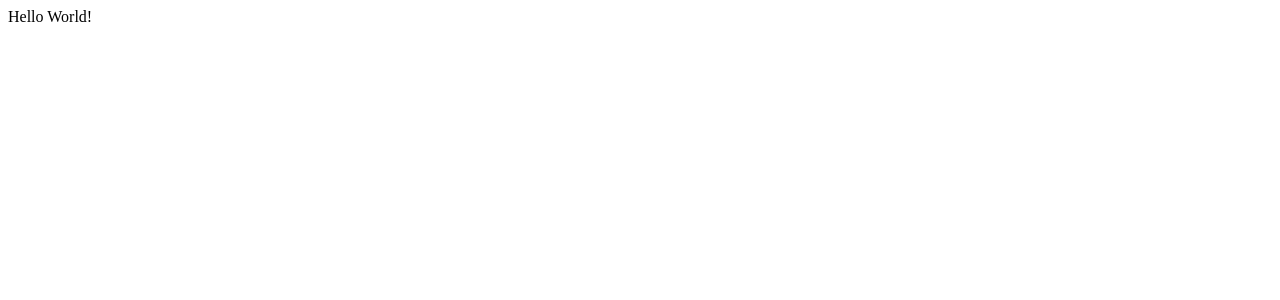
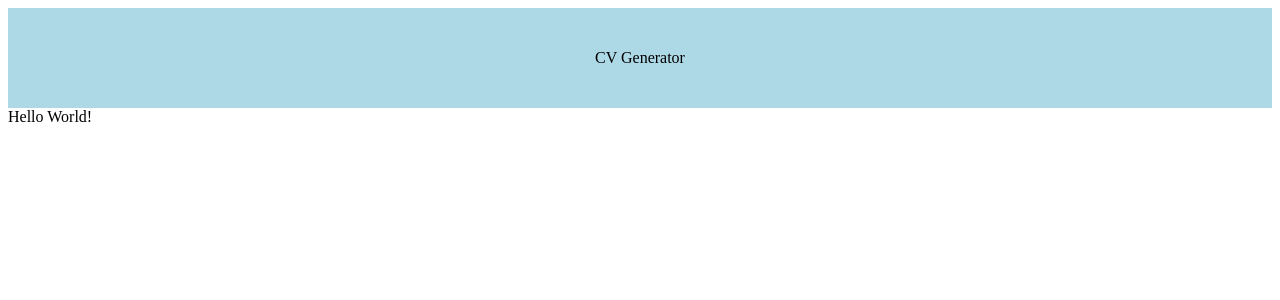
Before and after one commit to michaperki/cv-project, a React (Create React App) app in the folder cv-project/: page / in a window 1280 px wide. Shown: the top 300 px of the page. Built offline with nearby package versions, Linux system fonts and the light colour scheme.

Commit message:
add header and link to App

```diff
--- a/cv-project/src/App.js
+++ b/cv-project/src/App.js
@@ -1,7 +1,12 @@
-import Main from './components/Main'
+import Header from "./components/Header";
+import Main from "./components/Main";
 
 function App() {
-  return <Main />;
+  return (
+    <>
+      <Header /> <Main />
+    </>
+  );
 }
 
 export default App;
--- a/cv-project/src/components/Header.js
+++ b/cv-project/src/components/Header.js
@@ -0,0 +1,17 @@
+import React from "react";
+import styled from "styled-components";
+
+const Header = () => {
+  return <HeaderWrapper>CV Generator</HeaderWrapper>;
+};
+
+const HeaderWrapper = styled.div`
+    display: flex;
+    flex-direction: row;
+    justify-content: center;
+    align-items: center;
+    min-height: 100px;
+    background-color: lightblue;
+`;
+
+export default Header;
```
